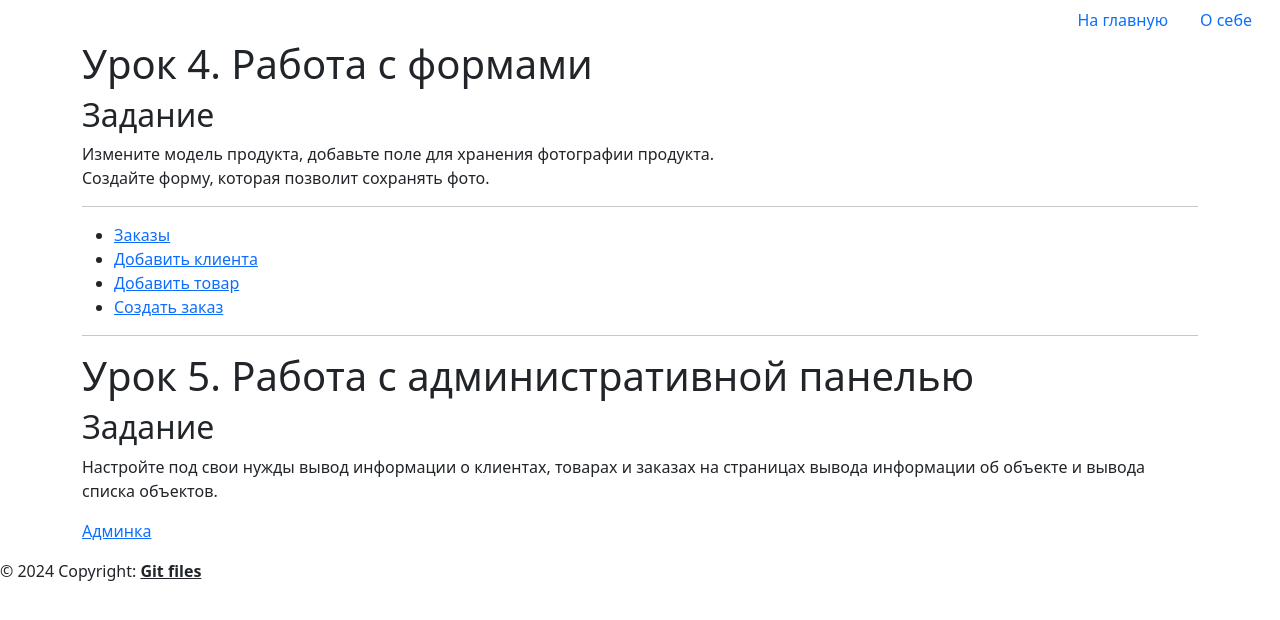
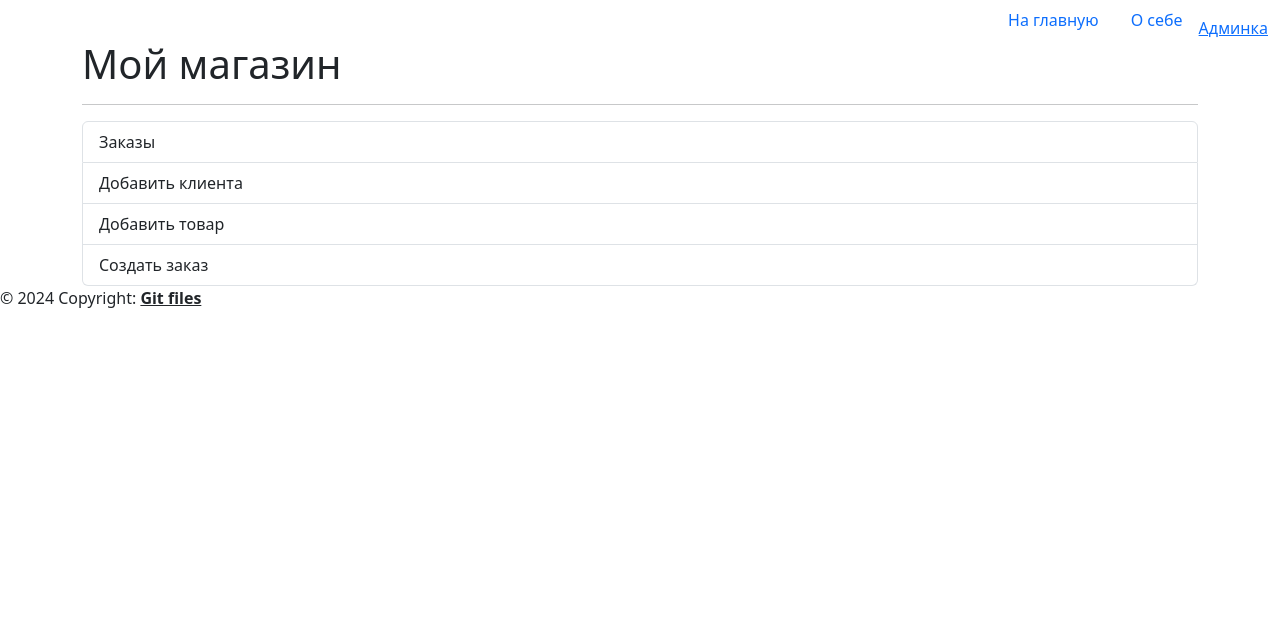
Before and after one commit to Aksentos/gb_shop_django, a Django app: template shopapp/templates/shopapp/index.html in a window 1280 px wide. Shown: the top 620 px of the page. Run offline with Django 5.2, Linux system fonts and the light colour scheme; the template is opened without the code that fills it, so the values that code supplies are empty.

Commit message:
update index and base html

```diff
--- a/shopapp/templates/shopapp/index.html
+++ b/shopapp/templates/shopapp/index.html
@@ -6,23 +6,15 @@
 
 {% block content %}
     <div class="container">
-        <h1>Урок 4. Работа с формами</h1>
-        <h2>Задание</h2>
-        Измените модель продукта, добавьте поле для хранения фотографии продукта.<br>
-        Создайте форму, которая позволит сохранять фото.
+        <h1>Мой магазин</h1>
         <hr>
-        <ul>
-        <li><a href='{% url "all_orders" %}'>Заказы</a></li>
-        <li><a href='{% url "add_client" %}'>Добавить клиента</a></li>
-        <li><a href='{% url "add_product" %}'>Добавить товар</a></li>
-        <li><a href='{% url "add_order" %}'>Создать заказ</a></li>
-        </ul>
-        <hr>
-        <h1>Урок 5. Работа с административной панелью</h1>
-        <h2>Задание</h2>
-        <p>Настройте под свои нужды вывод информации о клиентах, товарах и заказах на страницах вывода информации
-        об объекте и вывода списка объектов.</p>
-        <p><a href='{% url "admin:index" %}'>Админка</a></li></p>
+        <div class="list-group">
+            <a href='{% url "all_orders" %}' class="list-group-item list-group-item-action">Заказы</a>
+            <a href='{% url "add_client" %}' class="list-group-item list-group-item-action">Добавить клиента</a>
+            <a href='{% url "add_product" %}' class="list-group-item list-group-item-action">Добавить товар</a>
+            <a href='{% url "add_order" %}' class="list-group-item list-group-item-action">Создать заказ</a>
+          </div>
+
 
     </div>
 
--- a/templates/base.html
+++ b/templates/base.html
@@ -14,6 +14,7 @@
         <ul class="nav nav-pills justify-content-end align-items-end">
         <li class="nav-item"><a href='{% url "index" %}'class="nav-link">На главную</a></li>
         <li class="nav-item"><a href='{% url "about" %}' class="nav-link">О себе</a></li>
+        <li class="nav-item"><a href='{% url "admin:index" %}'>Админка</a></li>
     </ul>
     </div>
     <div class="content">
```
